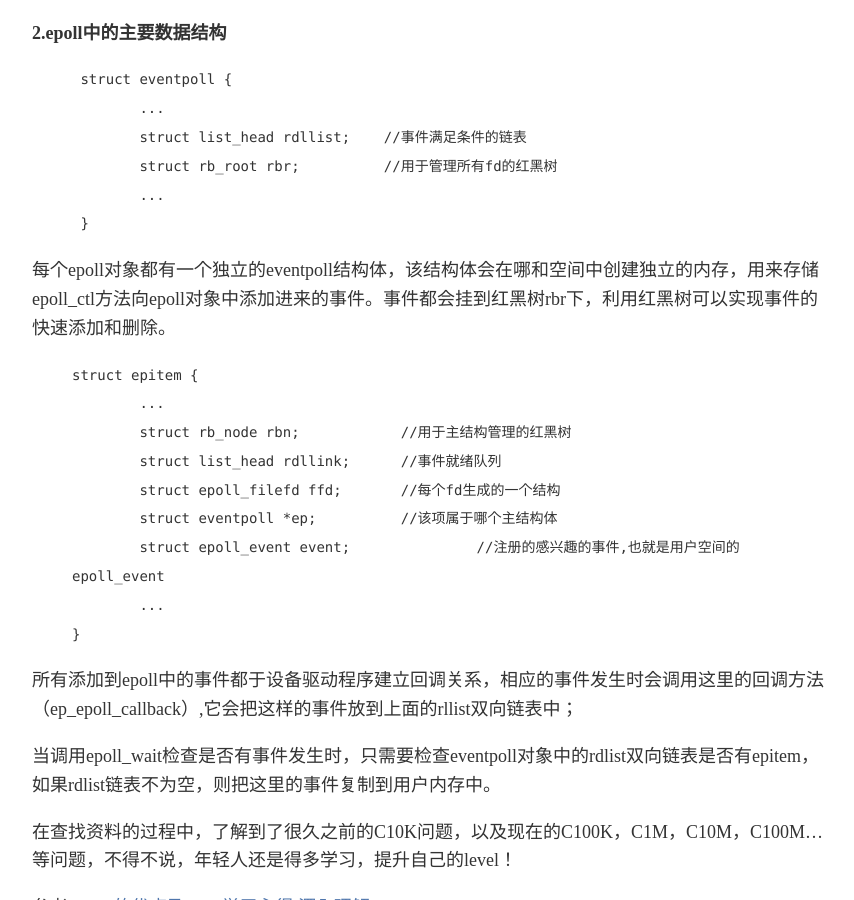
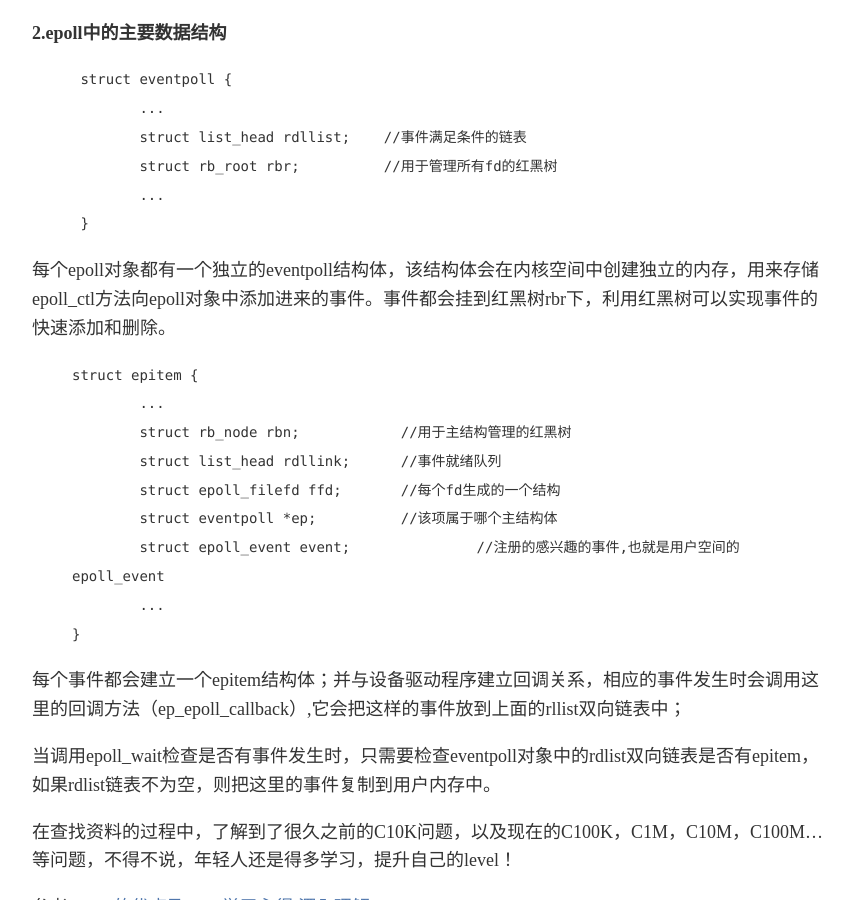
Before and after one commit to delili/delili.github.io, a Jekyll site: the page built from _posts/2016-01-23-linux_epoll.markdown, in a window 1280 px wide and 900 px high, scrolled down 834 px. Shown: the whole window, without its empty margins (208-1062 px from the left). Built offline with Jekyll 4.4.1, drawn with Linux system fonts in a browser that asks for light colours; some web fonts are replaced; comment, search, counter and statistics services are not loaded.

Commit message:
fix epoll

```diff
--- a/_posts/2016-01-23-linux_epoll.markdown
+++ b/_posts/2016-01-23-linux_epoll.markdown
@@ -40,7 +40,7 @@ epoll 的接口如下,主要是 epoll_create，epoll_ctl 和 epoll_wait 三个
 	 }
 
 
-每个epoll对象都有一个独立的eventpoll结构体，该结构体会在哪和空间中创建独立的内存，用来存储epoll_ctl方法向epoll对象中添加进来的事件。事件都会挂到红黑树rbr下，利用红黑树可以实现事件的快速添加和删除。
+每个epoll对象都有一个独立的eventpoll结构体，该结构体会在内核空间中创建独立的内存，用来存储epoll_ctl方法向epoll对象中添加进来的事件。事件都会挂到红黑树rbr下，利用红黑树可以实现事件的快速添加和删除。
 
 
 >
@@ -55,8 +55,7 @@ epoll 的接口如下,主要是 epoll_create，epoll_ctl 和 epoll_wait 三个
 	}
 
 
-所有添加到epoll中的事件都于设备驱动程序建立回调关系，相应的事件发生时会调用这里的回调方法（ep_epoll_callback）,它会把这样的事件放到上面的rllist双向链表中；
-
+每个事件都会建立一个epitem结构体；并与设备驱动程序建立回调关系，相应的事件发生时会调用这里的回调方法（ep_epoll_callback）,它会把这样的事件放到上面的rllist双向链表中；
 
 当调用epoll_wait检查是否有事件发生时，只需要检查eventpoll对象中的rdlist双向链表是否有epitem，如果rdlist链表不为空，则把这里的事件复制到用户内存中。
 
```
